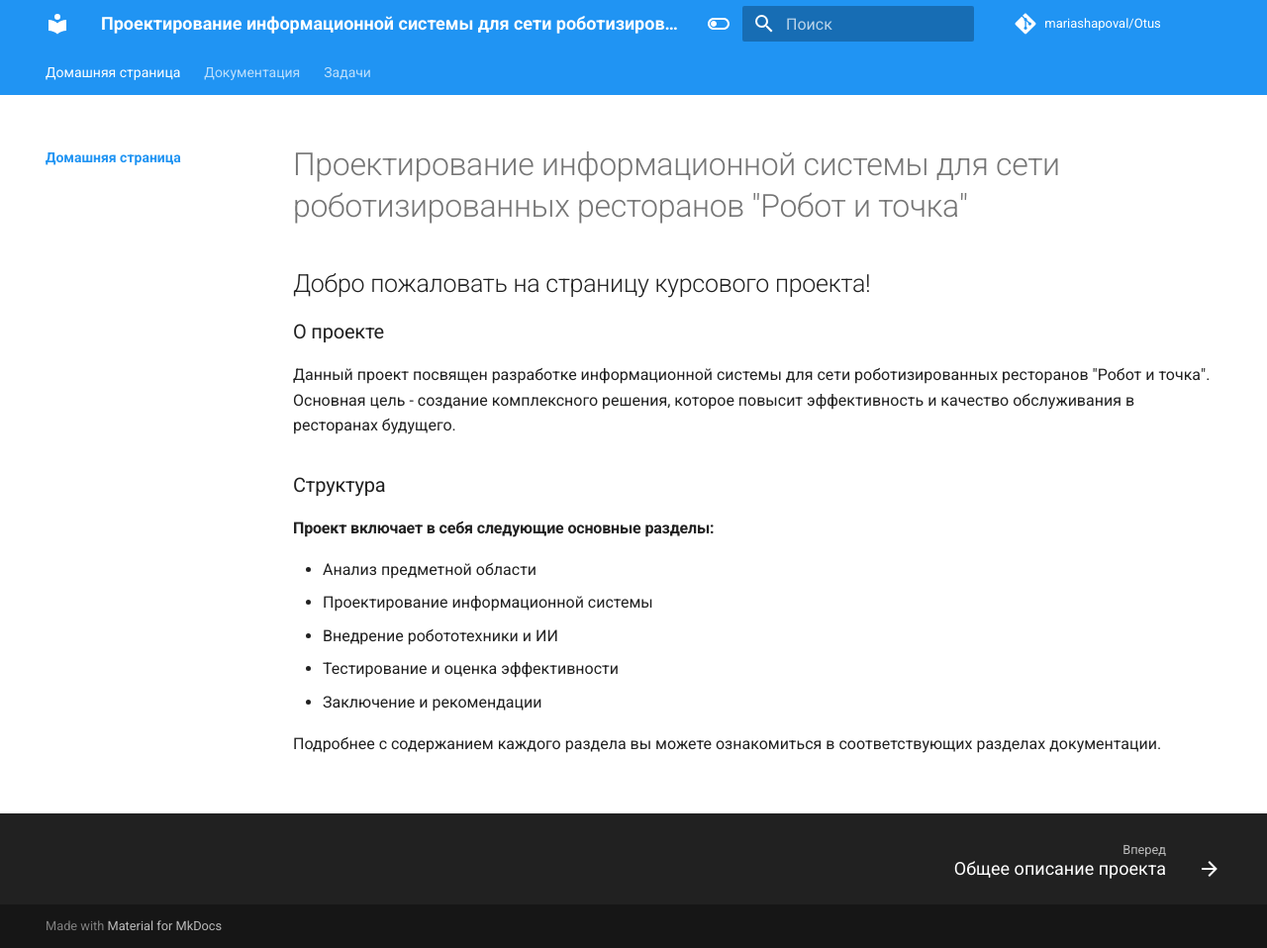
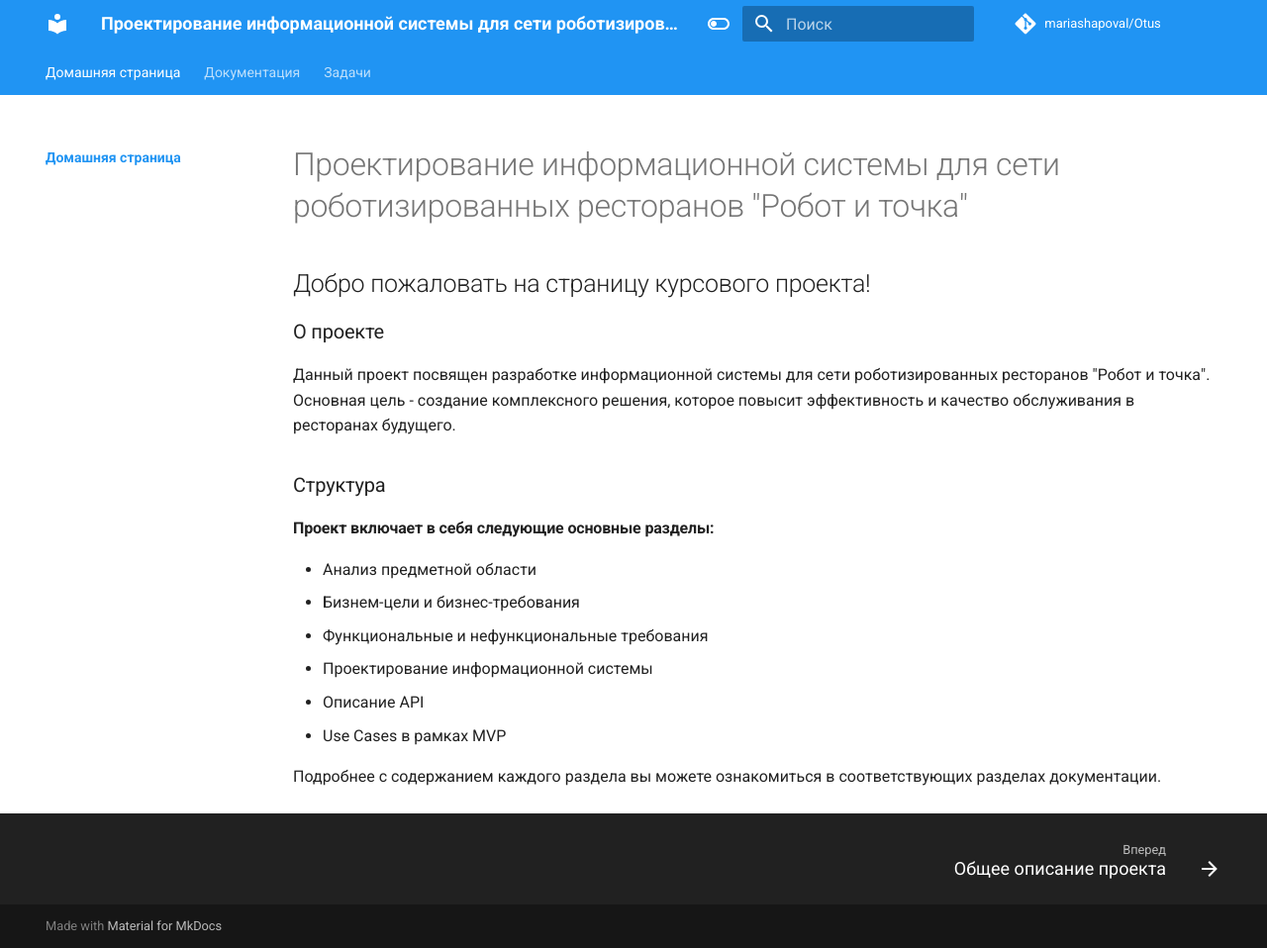
Before and after one commit to mariashapoval/Otus, an MkDocs documentation site: the page built from docs/index.md, in a window 1280 px wide and 958 px high. Shown: the whole window at 99% size. Built offline with MkDocs 1.6.1 and Material for MkDocs 9.7.7, drawn with Linux system fonts in a browser that asks for light colours; comment, search, counter and statistics services are not loaded.

Commit message:
Update index.md

```diff
--- a/docs/index.md
+++ b/docs/index.md
@@ -11,9 +11,10 @@ title: Проектирование информационной системы
 ### Структура
 #### Проект включает в себя следующие основные разделы:
 * Анализ предметной области
+* Бизнем-цели и бизнес-требования
+* Функциональные и нефункциональные требования
 * Проектирование информационной системы
-* Внедрение робототехники и ИИ
-* Тестирование и оценка эффективности
-* Заключение и рекомендации
+* Описание API
+* Use Cases в рамках MVP
 
 Подробнее с содержанием каждого раздела вы можете ознакомиться в соответствующих разделах документации.
```
